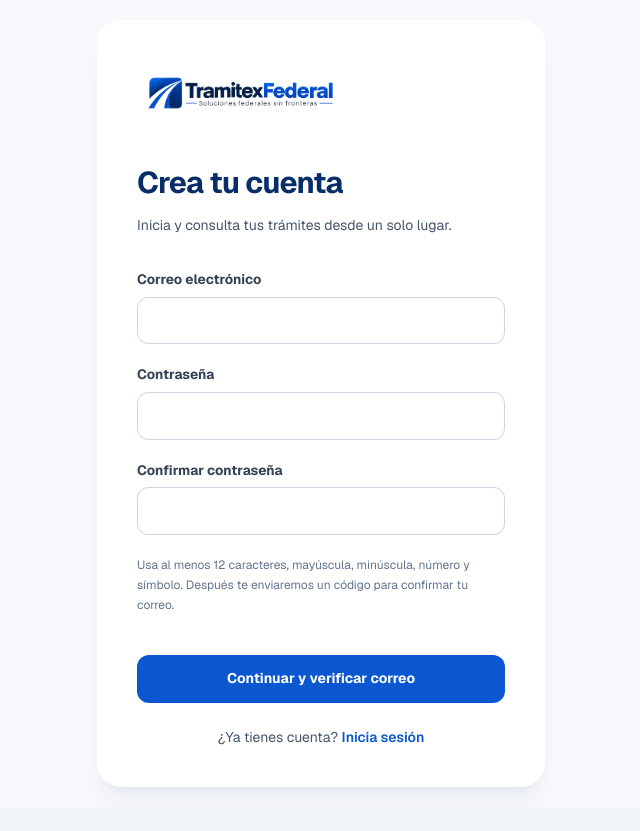
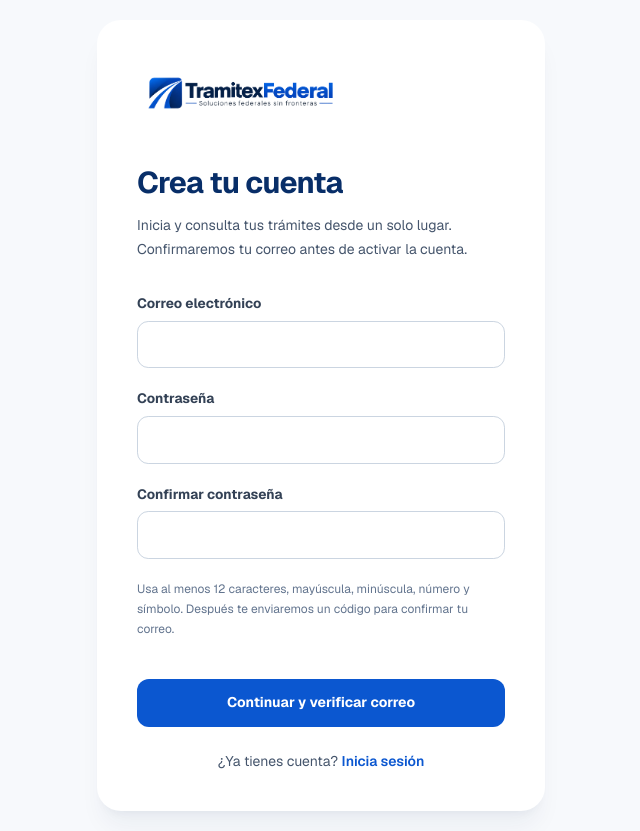
Before and after one commit to jms2o/tramitexfederal, a Next.js app: page /registro in a window 1280 px wide. Shown: the whole page, without its empty margins (319-959 px from the left). Before the commit the page ends 807 px from the top, so only its background shows below. Built offline with nearby package versions, Linux system fonts and the light colour scheme; no server answers.

Commit message:
feat: explain verified registration flow

```diff
--- a/app/(auth)/registro/page.tsx
+++ b/app/(auth)/registro/page.tsx
@@ -5,10 +5,16 @@ import { RegistrationForm } from "@/components/auth/registration-form";
 
 export const metadata: Metadata = { title: "Crear cuenta", robots: { index: false, follow: false } };
 
-const errors: Record<string, string> = { "rate-limit": "Intenta nuevamente más tarde.", turnstile: "No fue posible validar la verificación de seguridad.", "account-unavailable": "No fue posible crear la cuenta con esos datos." };
+const errors: Record<string, string> = {
+  "rate-limit": "Intenta nuevamente más tarde.",
+  turnstile: "No fue posible validar la verificación de seguridad.",
+  "account-unavailable": "No fue posible crear la cuenta con esos datos.",
+  "email-delivery": "No pudimos enviar el código de verificación. Inténtalo nuevamente en unos minutos.",
+  "verification-invalid": "La solicitud de verificación ya no es válida. Comienza el registro nuevamente.",
+};
 
 export default async function RegisterPage({ searchParams }: { searchParams: Promise<{ error?: string | string[] }> }) {
   const { error } = await searchParams;
   const message = typeof error === "string" ? errors[error] : undefined;
-  return <main className="grid min-h-screen place-items-center bg-surface p-5"><section className="w-full max-w-md rounded-3xl bg-white p-7 shadow-xl shadow-blue-950/5 sm:p-10"><Link href="/" className="block w-52"><Image src="/assets/tramitexfederal-logo.png" alt="TramitexFederal" width={2172} height={724} priority className="h-auto w-full" /></Link><h1 className="mt-9 text-3xl font-bold tracking-tight text-navy">Crea tu cuenta</h1><p className="mt-3 text-sm leading-6 text-slate-600">Inicia y consulta tus trámites desde un solo lugar.</p>{message && <p className="mt-5 rounded-xl bg-red-50 p-3 text-sm text-red-700" role="alert">{message}</p>}<RegistrationForm /><p className="mt-6 text-center text-sm text-slate-600">¿Ya tienes cuenta? <Link className="font-semibold text-blue" href="/login?callbackUrl=/cuenta">Inicia sesión</Link></p></section></main>;
+  return <main className="grid min-h-screen place-items-center bg-surface p-5"><section className="w-full max-w-md rounded-3xl bg-white p-7 shadow-xl shadow-blue-950/5 sm:p-10"><Link href="/" className="block w-52"><Image src="/assets/tramitexfederal-logo.png" alt="TramitexFederal" width={2172} height={724} priority className="h-auto w-full" /></Link><h1 className="mt-9 text-3xl font-bold tracking-tight text-navy">Crea tu cuenta</h1><p className="mt-3 text-sm leading-6 text-slate-600">Inicia y consulta tus trámites desde un solo lugar. Confirmaremos tu correo antes de activar la cuenta.</p>{message && <p className="mt-5 rounded-xl bg-red-50 p-3 text-sm text-red-700" role="alert">{message}</p>}<RegistrationForm /><p className="mt-6 text-center text-sm text-slate-600">¿Ya tienes cuenta? <Link className="font-semibold text-blue" href="/login?callbackUrl=/cuenta">Inicia sesión</Link></p></section></main>;
 }
```
